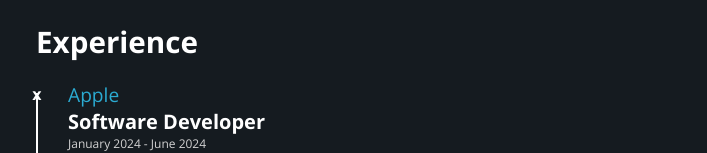
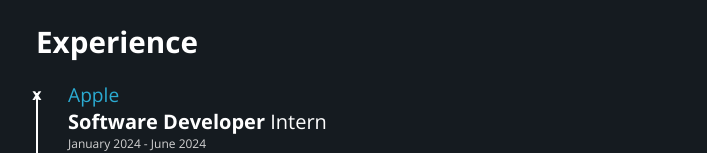
Before and after one commit to ndubs18/portfolioV3, a website: page index.html in a window 1280 px wide. Shown: the part 648-801 px from the top of the page, without its empty margins (284-991 px from the left). Drawn offline with nearby package versions, Linux system fonts and the light colour scheme.

Commit message:
edited job

```diff
--- a/index.html
+++ b/index.html
@@ -101,7 +101,7 @@
 -->
             <div class="job">
                 <h2 class="company">Apple</h2>
-                <p class="role">Software Developer</p>
+                <p class="role">Software Developer <i>Intern</i></p>
                 <p class="jobDate">January 2024 - June 2024</p>
             </div>
             <div class="job">
```
